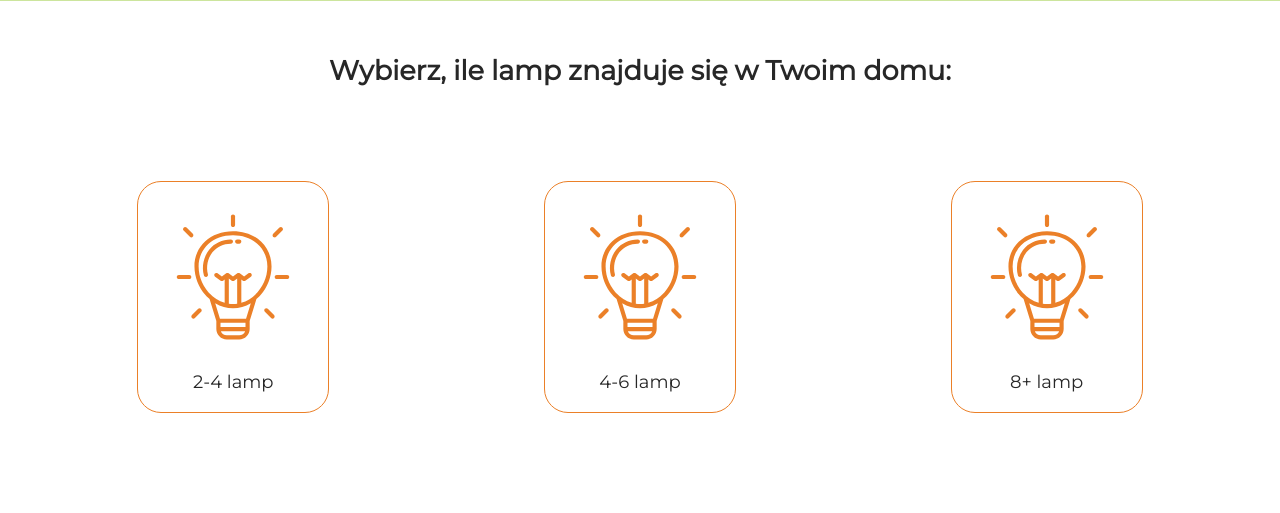
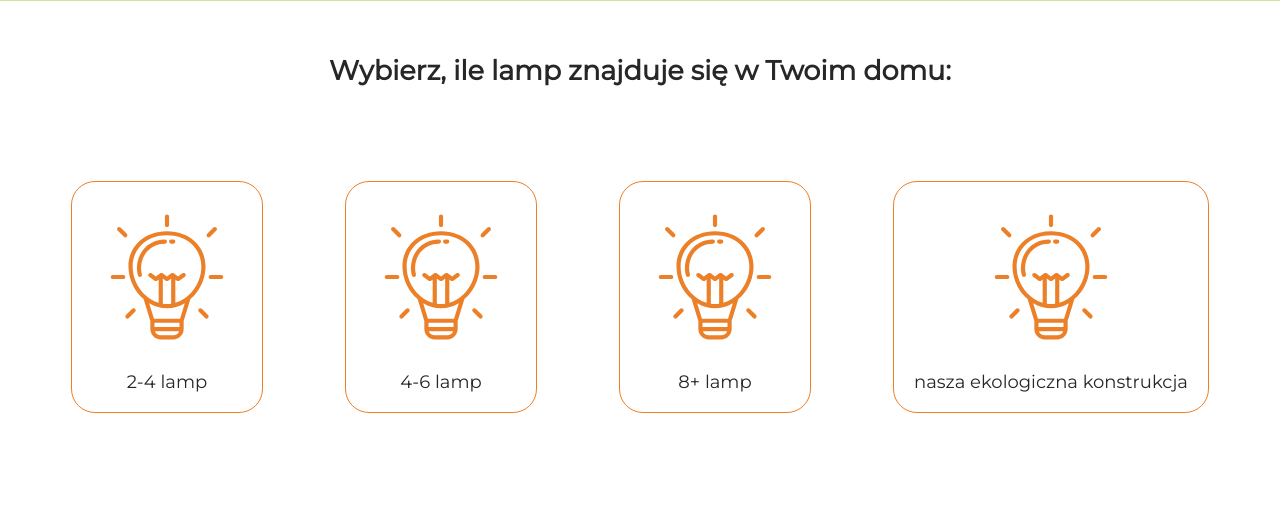
Before and after one commit to ziombelPL/html, a Flask app: page /1 in a window 1280 px wide. Shown: the part 469-982 px from the top of the page. Run offline with Flask 3, Linux system fonts and the light colour scheme.

Commit message:
zmiana8-23-11-2024

```diff
--- a/new_site/static/css/style.css
+++ b/new_site/static/css/style.css
@@ -64,7 +64,7 @@ main {
     gap: 20px;
     padding: 20px;
     border-radius: 24px;
-    border: 1px solid #EB8028;
+    border: 1px solid #eb8028;
     transition: 0.2s;
 }
 .item__img {
--- a/new_site/templates/electronics.html
+++ b/new_site/templates/electronics.html
@@ -37,6 +37,11 @@
           <img class="item__img" src="../static/img/battery.svg" alt="battery">
           <span>10+ urządzeń</span></a>
       </li>
+      <li class="list__item">
+        <a href="{{lights}}/0">
+          <img class="item__img" src="../static/img/battery.svg" alt="battery">
+          <span>Nasza ekologiczna konstrukcja</span></a>
+</li>
       <!--  -->
     </ul>
     {% endblock %}
--- a/new_site/templates/lights.html
+++ b/new_site/templates/lights.html
@@ -37,6 +37,11 @@
           <img class="item__img" src="../static/img/light.svg" alt="light">
           <span>8+ lamp</span></a>
       </li>
+      <li class="list__item">
+        <a href="/{{size}}/0">
+          <img class="item__img" src="../static/img/light.svg" alt="battery">
+          <span>nasza ekologiczna konstrukcja</span></a>
+</li>
     </ul>
     {% endblock %}
   </main>
```
